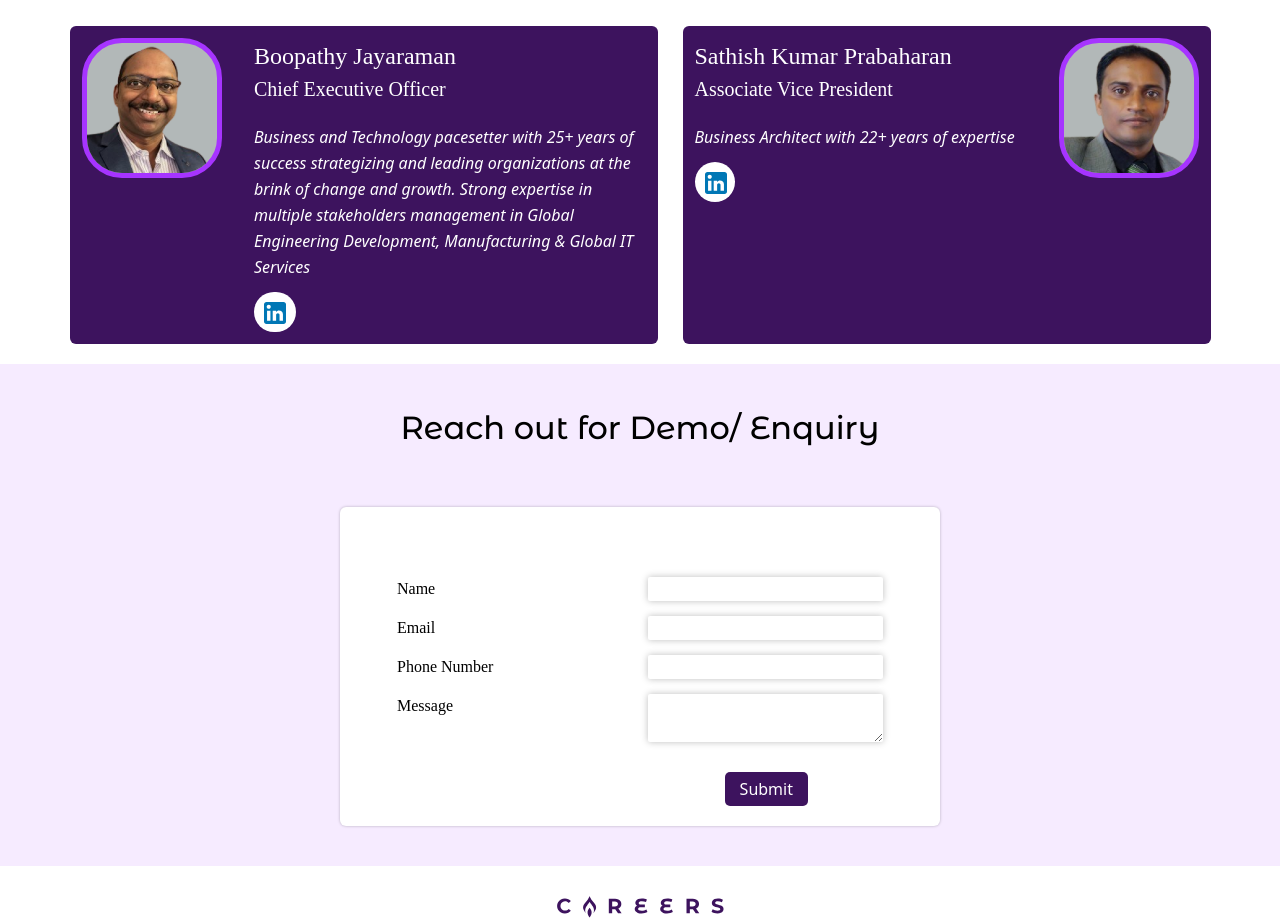
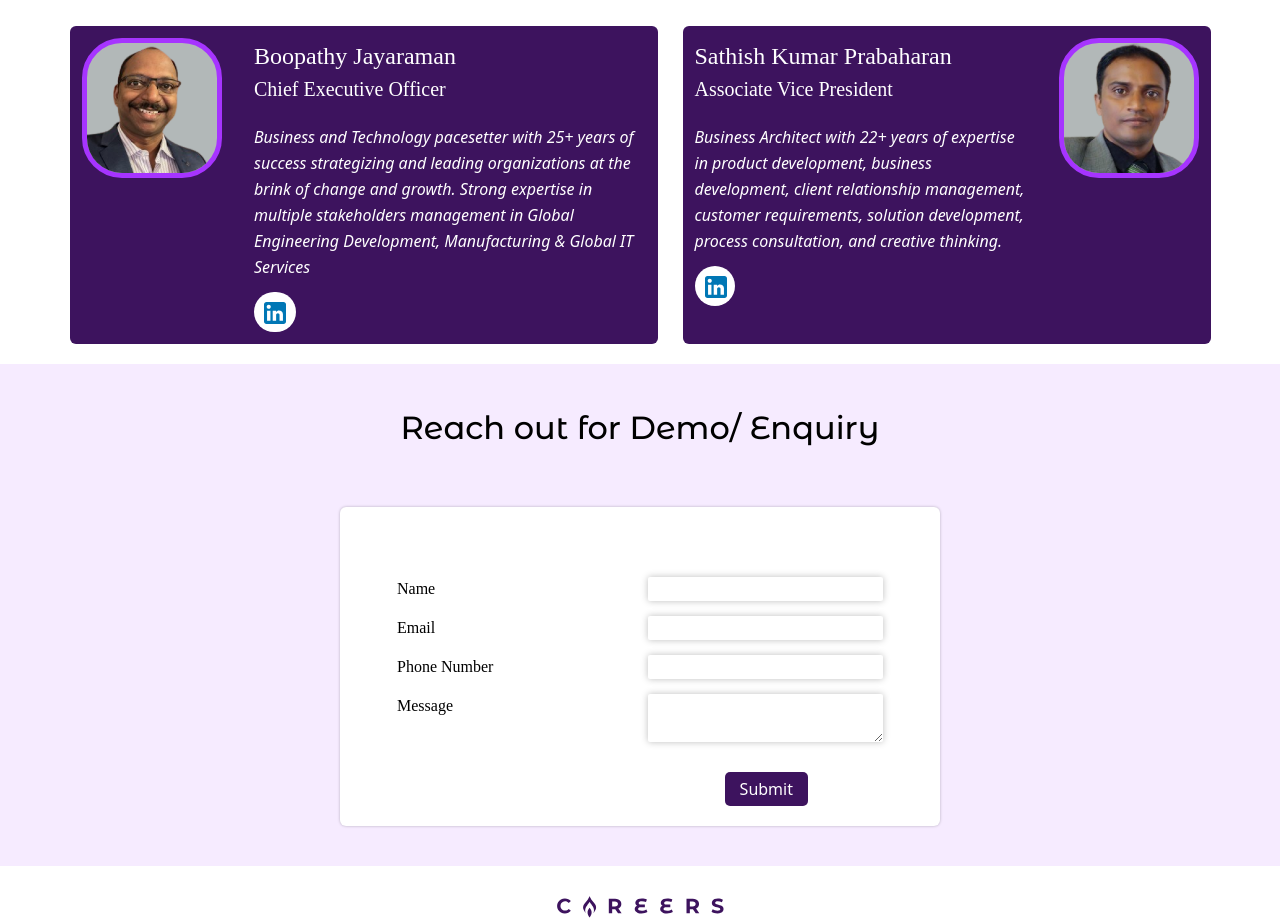
Before and after one commit to Lyra-Corp-Consultancy/static-website, a website: page index.html in a window 1280 px wide. Shown: the part 2360-3281 px from the top of the page. Drawn offline with Linux system fonts and the light colour scheme; a web font is replaced by a local one.

Commit message:
sathish sir added some content

```diff
--- a/index.html
+++ b/index.html
@@ -287,7 +287,7 @@
                 <div class="flex flex-col justify-start items-start">
                   <h4 class="futura-medium text-[18px] md:text-[24px] text-white">Sathish Kumar Prabaharan</h4>
                   <h4 class="futura-medium text-[16px] md:text-[20px] text-white">Associate Vice President</h4>
-                  <p class="text-[12px] text-white md:text-[16px] md:mt-5 italic md:leading-[26px]">Business Architect with 22+ years of expertise</p>
+                  <p class="text-[12px] text-white md:text-[16px] md:mt-5 italic md:leading-[26px]">Business Architect with 22+ years of expertise in product development, business development, client relationship management, customer requirements, solution development, process consultation, and creative thinking.</p>
                   <div onclick="location.href = 'https://in.linkedin.com/in/sathish-kumar-prabaharan-31047910'" class="p-[5px] md:p-[10px] cursor-pointer rounded-full bg-white aspect-square md:w-[40px] w-[20px] h-[20px] md:h-[40px] mt-3">
                     <svg width="22" height="22" class="hidden md:block" viewBox="0 0 22 22" fill="none" xmlns="http://www.w3.org/2000/svg">
                       <path
```
